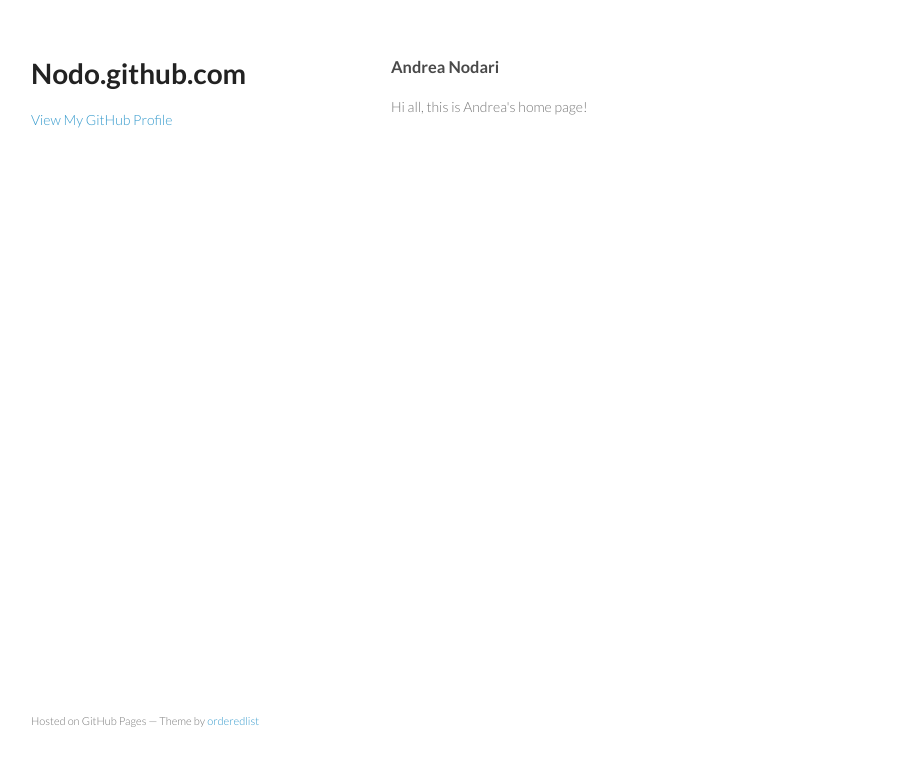
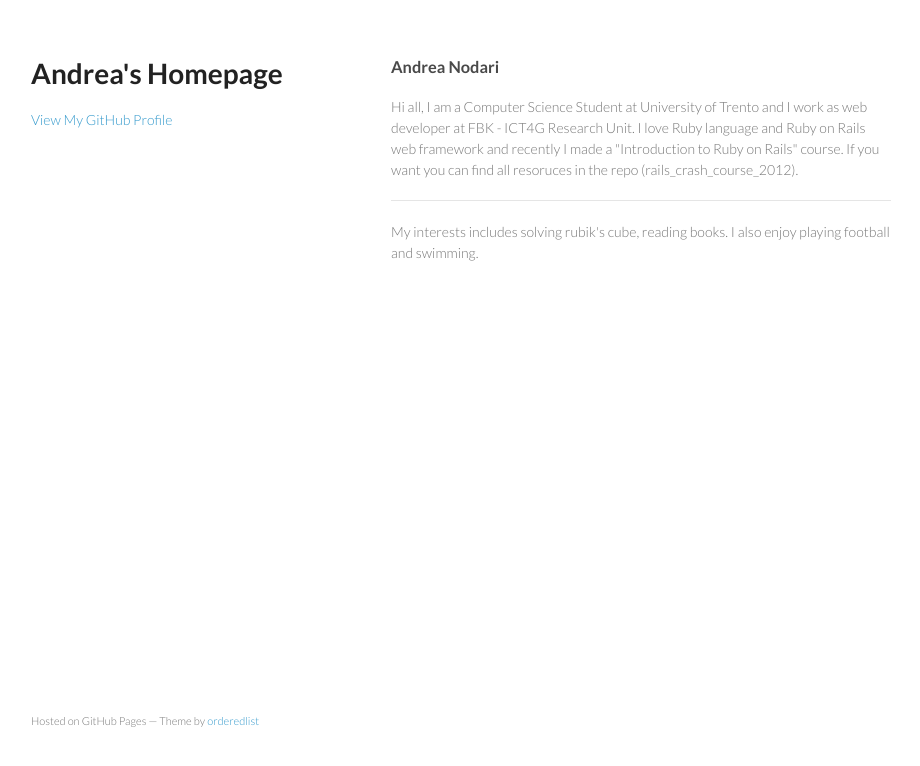
Before and after one commit to nostalgiaz/nodo.github.com, a plain HTML site: page index.html in a window 1280 px wide. Shown: the whole page, without its empty margins (179-1099 px from the left). Drawn offline with Linux system fonts and the light colour scheme.

Commit message:
Replace master branch with page content via GitHub

```diff
--- a/index.html
+++ b/index.html
@@ -3,7 +3,7 @@
   <head>
     <meta charset="utf-8">
     <meta http-equiv="X-UA-Compatible" content="chrome=1">
-    <title>Nodo.github.com by Nodo</title>
+    <title>Andrea's Homepage by Nodo</title>
 
     <link rel="stylesheet" href="stylesheets/styles.css">
     <link rel="stylesheet" href="stylesheets/pygment_trac.css">
@@ -15,7 +15,7 @@
   <body>
     <div class="wrapper">
       <header>
-        <h1>Nodo.github.com</h1>
+        <h1>Andrea's Homepage</h1>
         <p></p>
 
 
@@ -26,7 +26,10 @@
         <h3>Andrea Nodari</h3>
 
 <p>Hi all,
-this is Andrea's home page!</p>
+I am a Computer Science Student at University of Trento and I work as web developer at FBK - ICT4G Research Unit.
+I love Ruby language and Ruby on Rails web framework and recently I made a "Introduction to Ruby on Rails" course. If you want you can find all resoruces in the repo (rails_crash_course_2012).</p>
+
+<hr><p>My interests includes solving rubik's cube, reading books. I also enjoy playing football and swimming.</p>
       </section>
       <footer>
         <p><small>Hosted on GitHub Pages &mdash; Theme by <a href="https://github.com/orderedlist">orderedlist</a></small></p>
--- a/params.json
+++ b/params.json
@@ -1 +1 @@
-{"google":"","body":"### Andrea Nodari\r\n\r\nHi all,\r\nthis is Andrea's home page!\r\n\r\n","tagline":"","note":"Don't delete this file! It's used internally to help with page regeneration.","name":"Nodo.github.com"}
+{"tagline":"","body":"### Andrea Nodari\r\n\r\nHi all,\r\nI am a Computer Science Student at University of Trento and I work as web developer at FBK - ICT4G Research Unit.\r\nI love Ruby language and Ruby on Rails web framework and recently I made a \"Introduction to Ruby on Rails\" course. If you want you can find all resoruces in the repo (rails_crash_course_2012).\r\n\r\n***\r\n\r\nMy interests includes solving rubik's cube, reading books. I also enjoy playing football and swimming.\r\n\r\n","name":"Andrea's Homepage","google":"","note":"Don't delete this file! It's used internally to help with page regeneration."}
```
